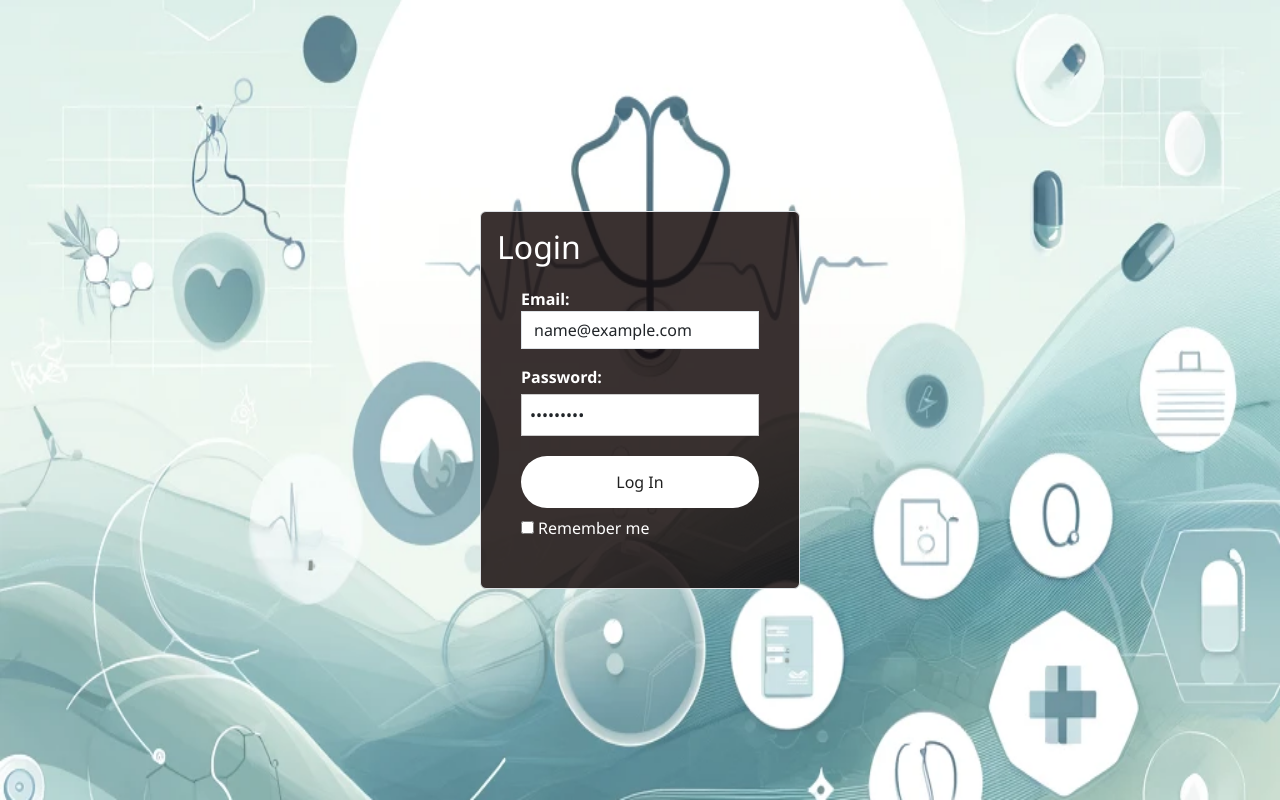
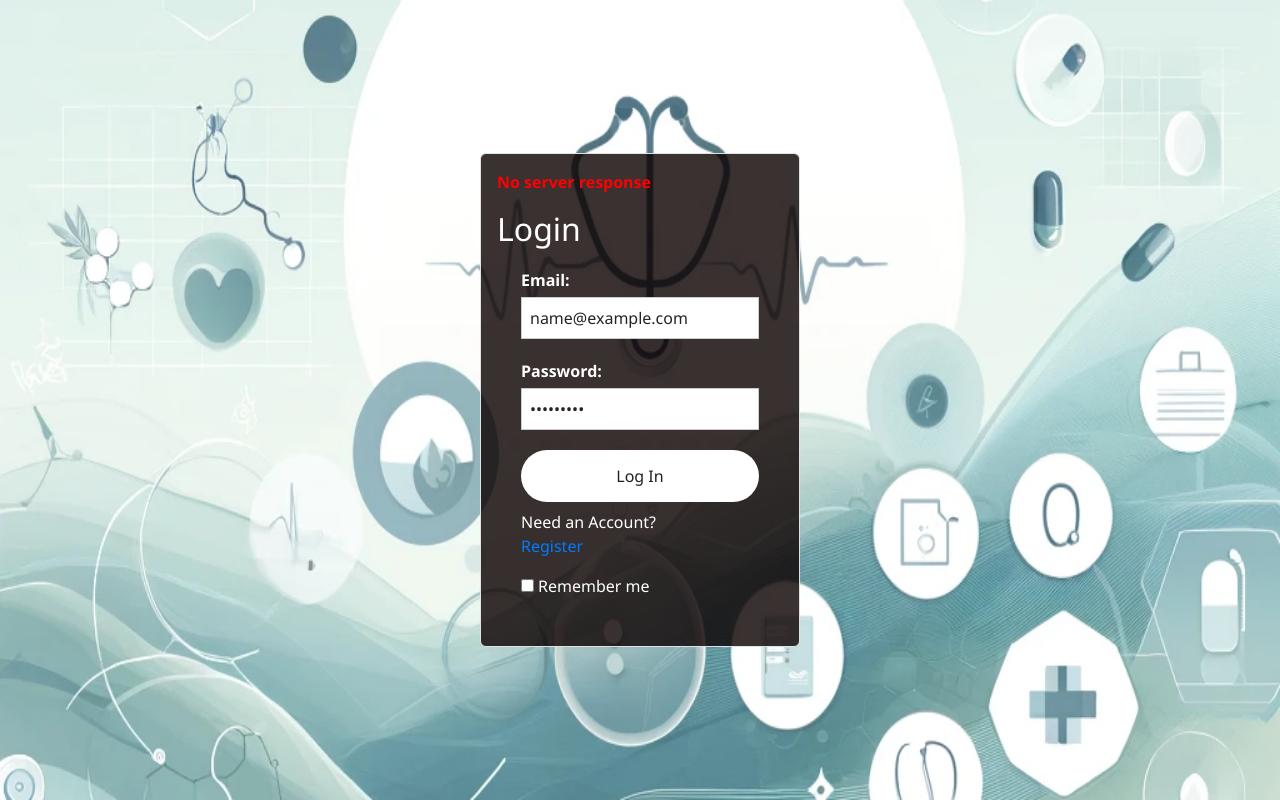
Before and after one commit to AkinOlu21/Frontend-HospitalManagement, a React (Create React App) app: page /Login in a window 1280 px wide. Both pictures are taken after typing "name@example.com", "Sample123" into the empty fields and a click on the button "Log In". Built offline with nearby package versions, Linux system fonts and the light colour scheme; no server answers.

Commit message:
Login functionality created

```diff
--- a/src/components/Login.js
+++ b/src/components/Login.js
@@ -1,38 +1,116 @@
-import React, { useState } from 'react'
+import React, { useState , useRef, useEffect, useContext} from 'react'
 import '../styles.css'
 import axios from 'axios'
+import { Link } from 'react-router-dom';
+import AuthContext from '../context/AuthProvider';
+import { API_BASE_URL } from '../apiConfig';
 
 export const Login = () => {
+    const {setAuth} = useContext(AuthContext);
+    const emailRef = useRef();
+    const  errRef = useRef();
 
+    const [email, setEmail] = useState('');
+    const [pwd, setPwd]= useState('');
+
+    const [errMsg, setErrMsg] = useState('');
+    const [success, setSuccess] = useState(false);
+
+  useEffect(() => {
+     emailRef.current.focus();
+    }, [])
+
+    useEffect (() => {
+        setErrMsg('');
+
+     }, [email, pwd])
     const [values, setValues] = useState({
         email: '',
         password: ''
     })
 
-    const handleSubmit = (event) => {
-        event.preventDefault()
-        axios.post()
-        .then(result => console.log(result))
-        .catch(err => console.log(err))
+    const handleSubmit = async (e) => {
+        e.preventDefault();
+        const formData ={
+            Email: email,
+            Password: pwd
+        }
+       try {
+        const response = await axios.post(`${API_BASE_URL}Account/login`, formData,
+        JSON.stringify({email , pwd}),
+        {
+            headers: {'Content-Type': 'application/json'},
+            withCredentials: true
+        }
+    );
+        console.log(JSON.stringify(response?.data))
+        const accessToken = response?.data?.accessToken;
+        const roles = response?.data.roles;
+        setAuth({email, pwd, roles, accessToken})
+
+       } catch (error) {
+        if (!error?.response){
+            setErrMsg('No server response');
+        } else if (error.response?.status === 400){
+            setErrMsg('Missing username or password');
+        }else if (error.response?.status ===401) {
+            setErrMsg('Unauthorised');
+        }else {
+            setErrMsg('Login Failed')
+        }
+        errRef.current.focus();
+       }
+
+
     }
+
+
 
   return (
     <div className='d-flex justify-content-center align-items-center vh-100 loginPage'>
     <div className='p-3 rounded w-25 border loginForm'>
+
+        <p ref={errRef} className={errMsg ? "errmsg" : "offscreen"} aria-live='assertive'> {errMsg}</p>
+
         <h2>  Login  </h2>
         <form onSubmit={handleSubmit} className='box '>
             <div className='mb-3'>
                 <label htmlFor='email'><strong>Email:</strong></label>
-                <input type='email' name='email' autoComplete='off' placeholder='Enter your email'
-                onChange={(e) => setValues({...values, email : e.target.value})} className='form-control rounded-0'/>
+                <input
+                type='text'
+                name='email'
+                ref={emailRef}
+                autoComplete='off'
+                placeholder='Enter your email'
+                onChange={(e) => setEmail(e.target.value)}
+                className='form-control rounded-0'
+                value={email}
+                required
+                />
             </div>
+
             <div className='mb-3'>
                 <label htmlFor='password'><strong>Password:</strong></label>
-                <input type='password' name='password' autoComplete='off' placeholder='Enter your password'
-                onChange={(e) => setValues({...values, password : e.target.value})} className='form-control rounded-0'/>
+                <input
+                type='password'
+                 name='password'
+                 placeholder='Enter your password'
+                onChange={(e) => setPwd(e.target.value)}
+                className='form-control rounded-0'
+                value={pwd}
+                required
+                />
             </div>
 
             <button className='btn btn-outline-secondary w-100 rounded-20 mb-2' >Log In</button>
+
+        <p>
+         Need an Account?<br/>
+        <span className="line">
+        <Link to="/Register">Register</Link>
+        </span>
+        </p>
+
             <div className='mb-2'>
                 <input type='checkbox' name='tickbox' id='tick' className='me-1'/>
                 <label htmlFor='password'> Remember me </label>
--- /dev/null
+++ b/src/context/AuthProvider.js
@@ -0,0 +1,15 @@
+import { createContext, useState } from "react";
+
+const AuthContext = createContext({});
+
+export const AuthProvider = ({children}) => {
+    const [auth, setAuth] = useState ({});
+
+    return (
+        <AuthContext.Provider value={{auth, setAuth}}>
+            {children}
+        </AuthContext.Provider>
+    )
+}
+
+export default AuthContext;
--- a/src/index.js
+++ b/src/index.js
@@ -7,17 +7,21 @@ import 'bootstrap/dist/css/bootstrap.min.css'
 import "bootstrap-icons/font/bootstrap-icons.css";
 import { BrowserRouter } from 'react-router-dom';
 import ScrollToTop from './components/ScrollToTop';
+import { AuthProvider } from './context/AuthProvider';
 
 
 const root = ReactDOM.createRoot(document.getElementById('root'));
 root.render(
   <React.StrictMode>
-    <BrowserRouter>
+    <AuthProvider>
+       <BrowserRouter>
     <ScrollToTop>
       <App/>
       </ScrollToTop>
 
   </BrowserRouter>
+    </AuthProvider>
+
   </React.StrictMode>
 );
 
```
